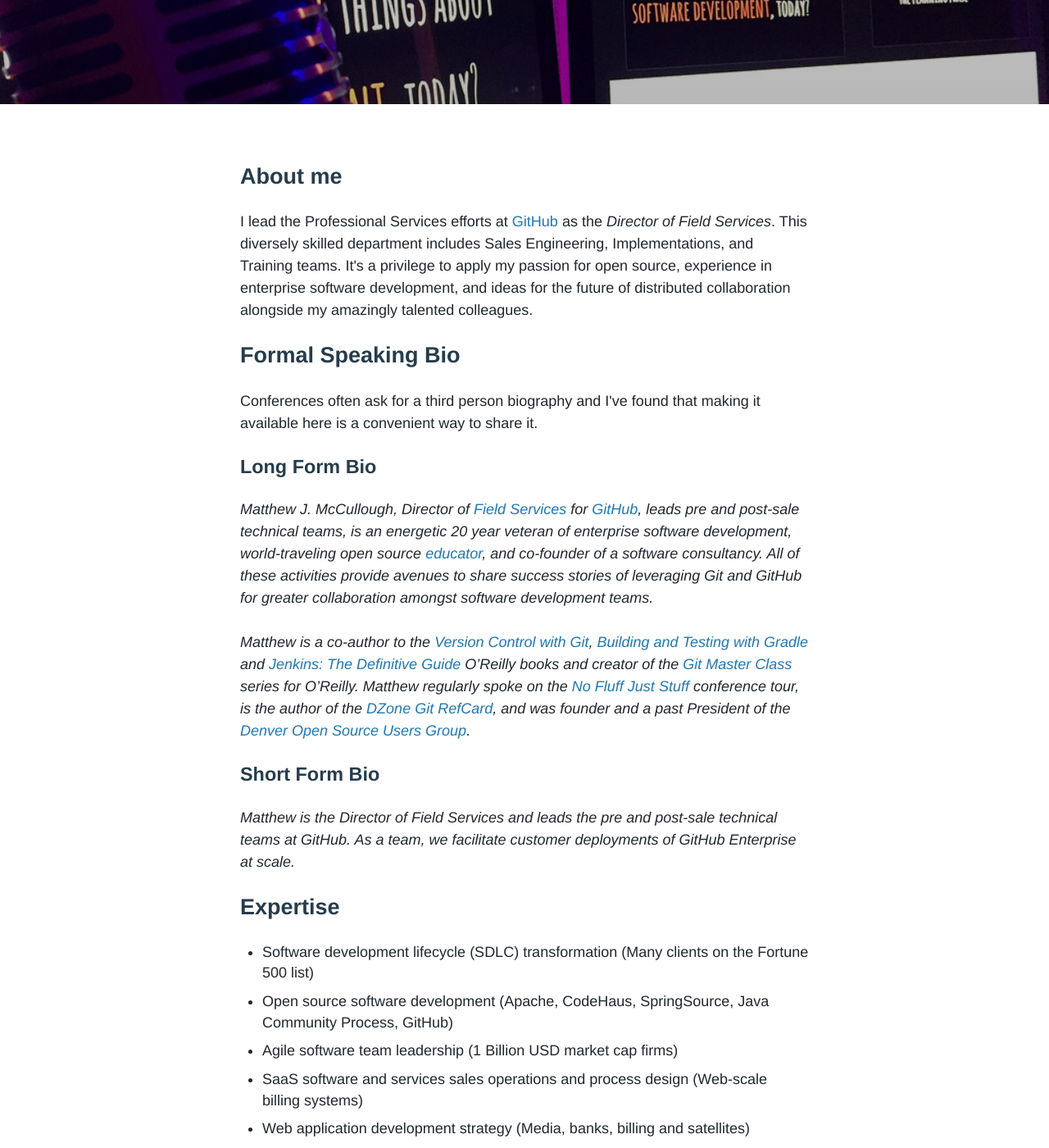
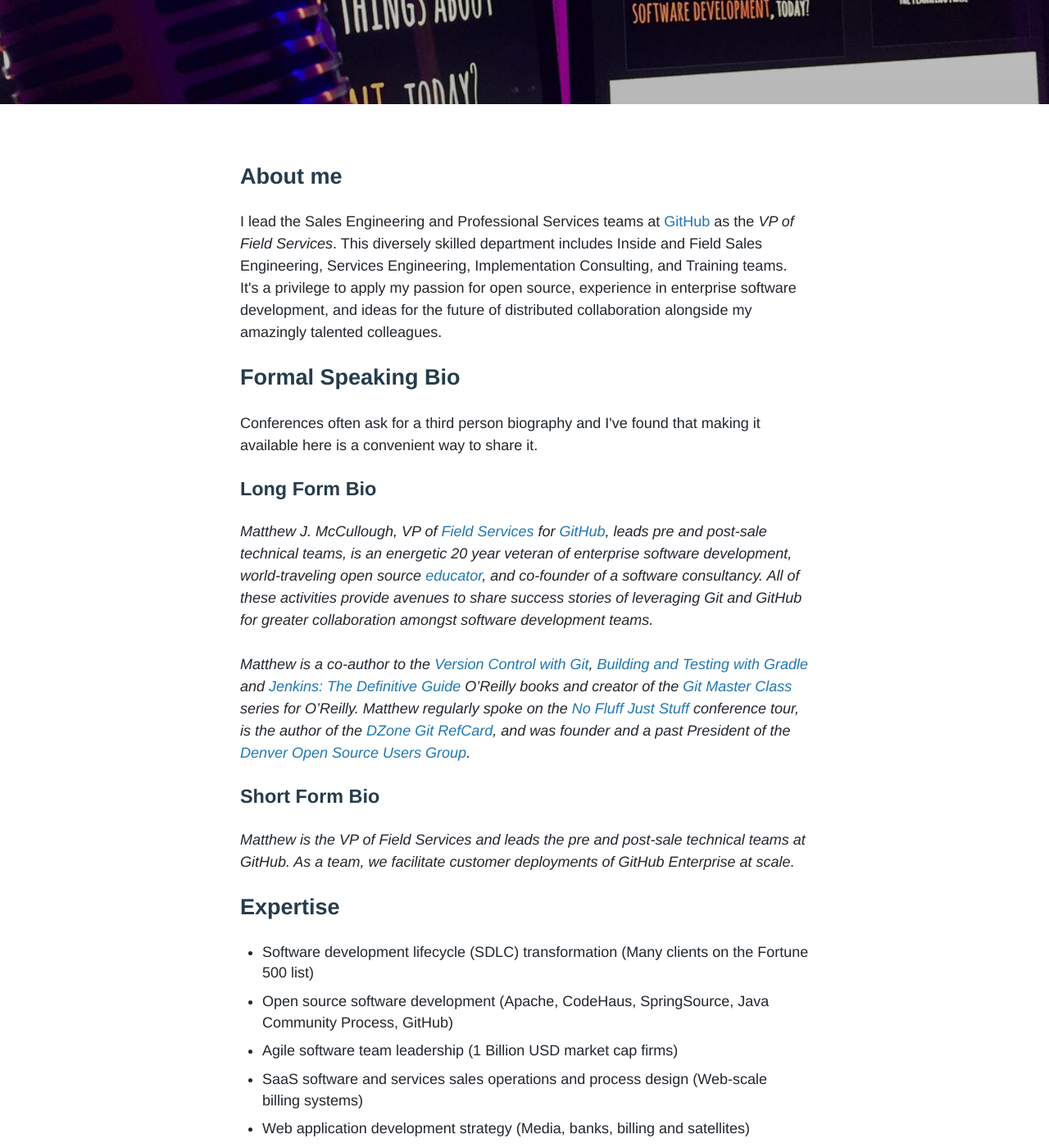
Before and after one commit to matthewmccullough/matthewmccullough.github.io, a Jekyll site: the page built from about/index.html, in a window 1280 px wide and 1400 px high, scrolled down 263 px. Shown: the whole window at 82% size. Built offline with Jekyll 4.4.1, drawn with Linux system fonts in a browser that asks for light colours; comment, search, counter and statistics services are not loaded; some of the changed text lies outside the part shown.

Commit message:
Title update (promotion) and grammar tune-ups

```diff
--- a/about/index.html
+++ b/about/index.html
@@ -13,19 +13,19 @@
     <section>
       <h2>About me</h2>
       <p>
-        I lead the Professional Services efforts at <a href="https://github.com/about/team">GitHub</a> as the <em>Director of Field Services</em>. This diversely skilled department includes Sales Engineering, Implementations, and Training teams. It's a privilege to apply my passion for open source, experience in enterprise software development, and ideas for the future of distributed collaboration alongside my amazingly talented colleagues.
+        I lead the Sales Engineering and Professional Services teams at <a href="https://github.com/about/team">GitHub</a> as the <em>VP of Field Services</em>. This diversely skilled department includes Inside and Field Sales Engineering, Services Engineering, Implementation Consulting, and Training teams. It's a privilege to apply my passion for open source, experience in enterprise software development, and ideas for the future of distributed collaboration alongside my amazingly talented colleagues.
       </p>
 
       <h2>Formal Speaking Bio</h2>
       <p>Conferences often ask for a third person biography and I've found that making it available here is a convenient way to share it.</p>
 
       <h3>Long Form Bio</h3>
-      <p><em>Matthew J. McCullough, Director of <a href="https://training.github.com">Field Services</a> for <a href="https://github.com/about/team">GitHub</a>, leads pre and post-sale technical teams, is an energetic 20 year veteran of enterprise software development, world-traveling open source <a href="http://presentationpatterns.com/">educator</a>, and co-founder of a software consultancy. All of these activities provide avenues to share success stories of leveraging Git and GitHub for greater collaboration amongst software development teams.</em><p>
+      <p><em>Matthew J. McCullough, VP of <a href="https://services.github.com">Field Services</a> for <a href="https://github.com/about/team">GitHub</a>, leads pre and post-sale technical teams, is an energetic 20 year veteran of enterprise software development, world-traveling open source <a href="http://presentationpatterns.com/">educator</a>, and co-founder of a software consultancy. All of these activities provide avenues to share success stories of leveraging Git and GitHub for greater collaboration amongst software development teams.</em><p>
 
       <p><em>Matthew is a co-author to the <a href="http://bit.ly/ogitbook">Version Control with Git</a>, <a href="http://shop.oreilly.com/product/0636920019909.do">Building and Testing with Gradle</a> and <a href="http://shop.oreilly.com/product/0636920010326.do">Jenkins: The Definitive Guide</a> O’Reilly books and creator of the <a href="http://bit.ly/ogitvid">Git Master Class</a> series for O’Reilly. Matthew regularly spoke on the <a href="http://nofluffjuststuff.com">No Fluff Just Stuff</a> conference tour, is the author of the <a href="http://bit.ly/gitrefcard">DZone Git RefCard</a>, and was founder and a past President of the <a href="http://denveropensource.org">Denver Open Source Users Group</a>.</em></p>
 
       <h3>Short Form Bio</h3>
-      <p><em>Matthew is the Director of Field Services and leads the pre and post-sale technical teams at GitHub. As a team, we facilitate customer deployments of GitHub Enterprise at scale.</em></p>
+      <p><em>Matthew is the VP of Field Services and leads the pre and post-sale technical teams at GitHub. As a team, we facilitate customer deployments of GitHub Enterprise at scale.</em></p>
 
       <h2>Expertise</h2>
       <ul>
```
Also changed, not shown: other parts of about/index.html (+2 -2 lines).
